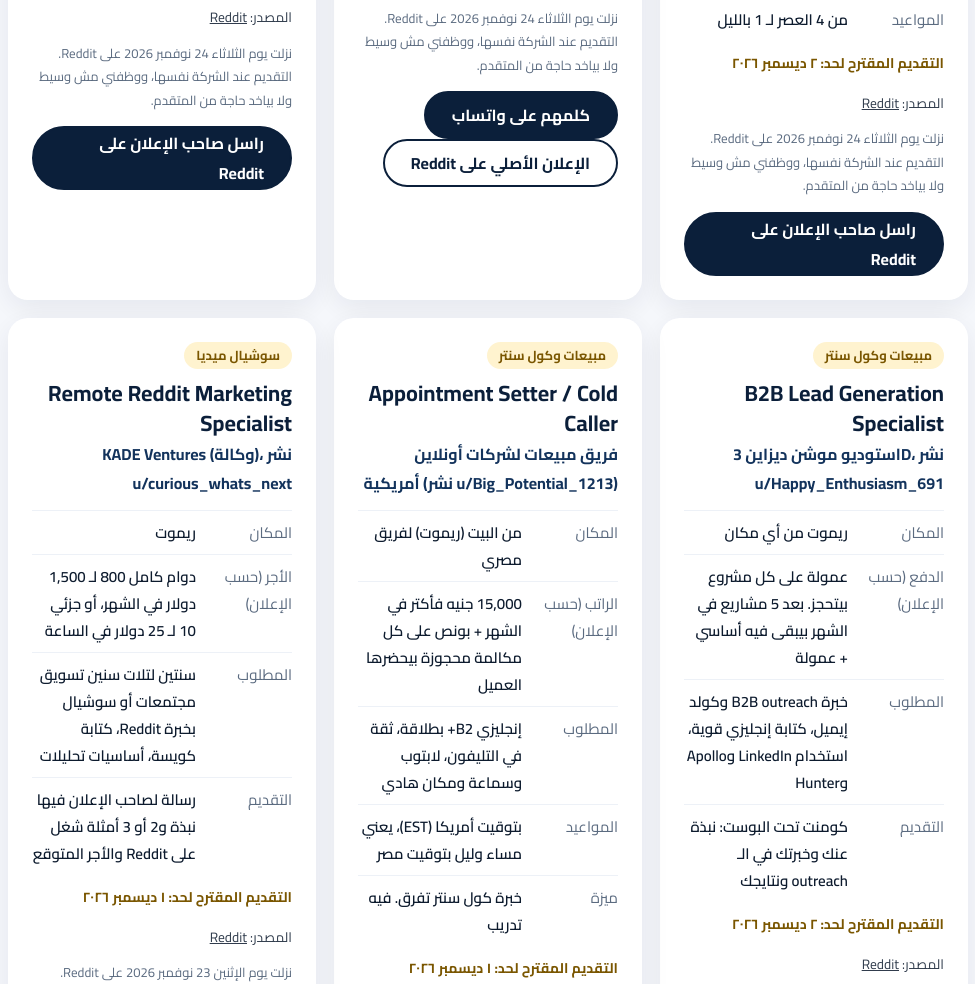
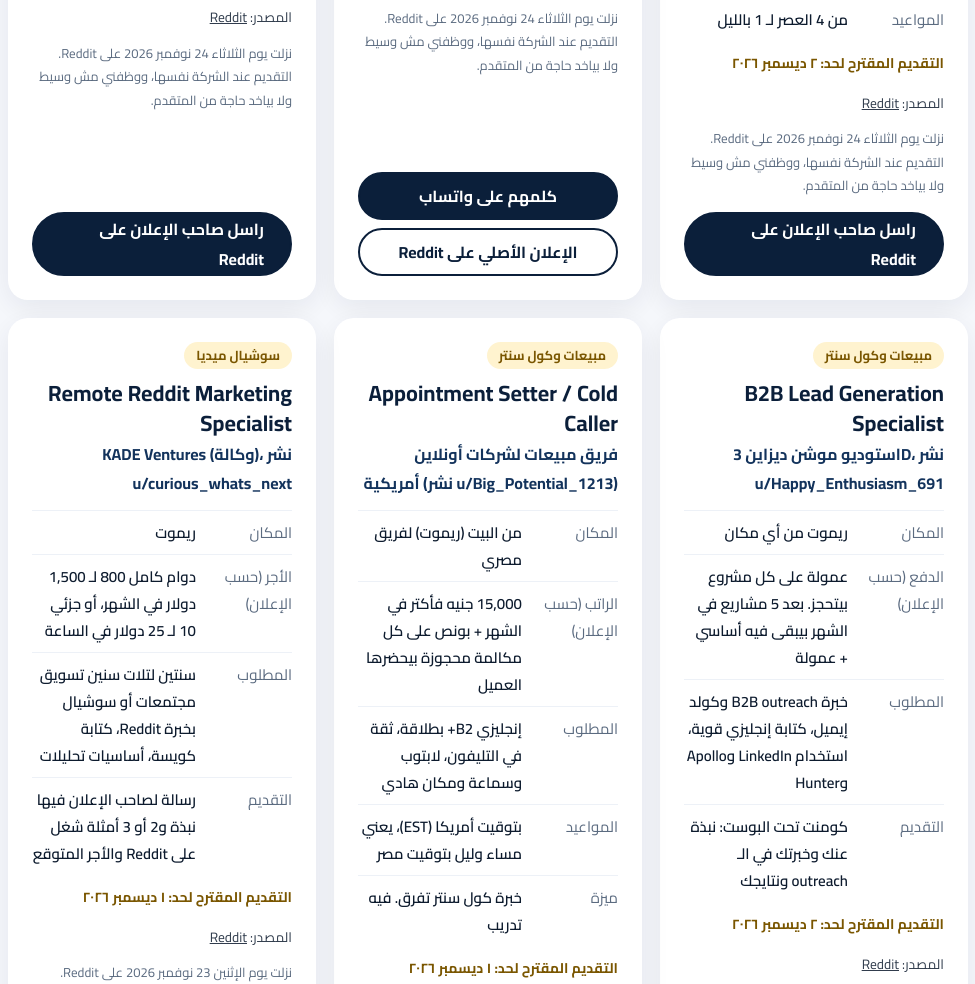
Before and after one commit to g77577076-hue/wazefni-jobs, a plain HTML site: page index.html in a window 1280 px wide. Shown: the part 1648-2632 px from the top of the page, without its empty margins (152-1127 px from the left). Drawn offline with Linux system fonts and the light colour scheme.

Commit message:
Update style.css

```diff
--- a/style.css
+++ b/style.css
@@ -79,3 +79,4 @@ input:focus,select:focus,textarea:focus{outline:none;border-color:var(--navy2);b
 details.note summary{cursor:pointer;font-weight:700;color:var(--navy)}details.note p{margin:10px 0 0}
 
 .card .src{font-size:.85rem;margin:.4rem 0;opacity:.85}.card .src a{color:inherit;text-decoration:underline}
+.routes{margin-top:auto;display:flex;flex-direction:column;gap:8px}.routes .btn{margin-top:0}
```
